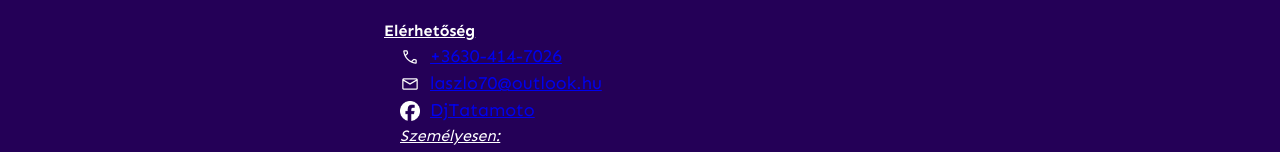
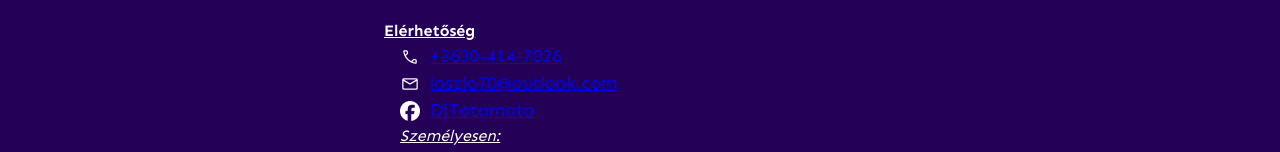
Before and after one commit to MathiasHun1/dj_tatamoto, a React (Vite) app: page / in a window 1280 px wide. Shown: the part 2749-2901 px from the top of the page. Built offline with nearby package versions, Linux system fonts and the light colour scheme.

Commit message:
fixed email address

```diff
--- a/src/components/Contacts.jsx
+++ b/src/components/Contacts.jsx
@@ -30,7 +30,7 @@ const Contacts = () => {
           </ListItem>
           <ListItem>
             <span className="material-symbols-outlined">email</span>
-            <a href="mailto:laszlo70@outlook.hu">laszlo70@outlook.hu</a>
+            <a href="mailto:laszlo70@outlook.hu">laszlo70@outlook.com</a>
           </ListItem>
           <ListItem>
             <ImageWrapper>
```
Also changed, not shown: 3 other files (tests, documents, lock files or other folders).
